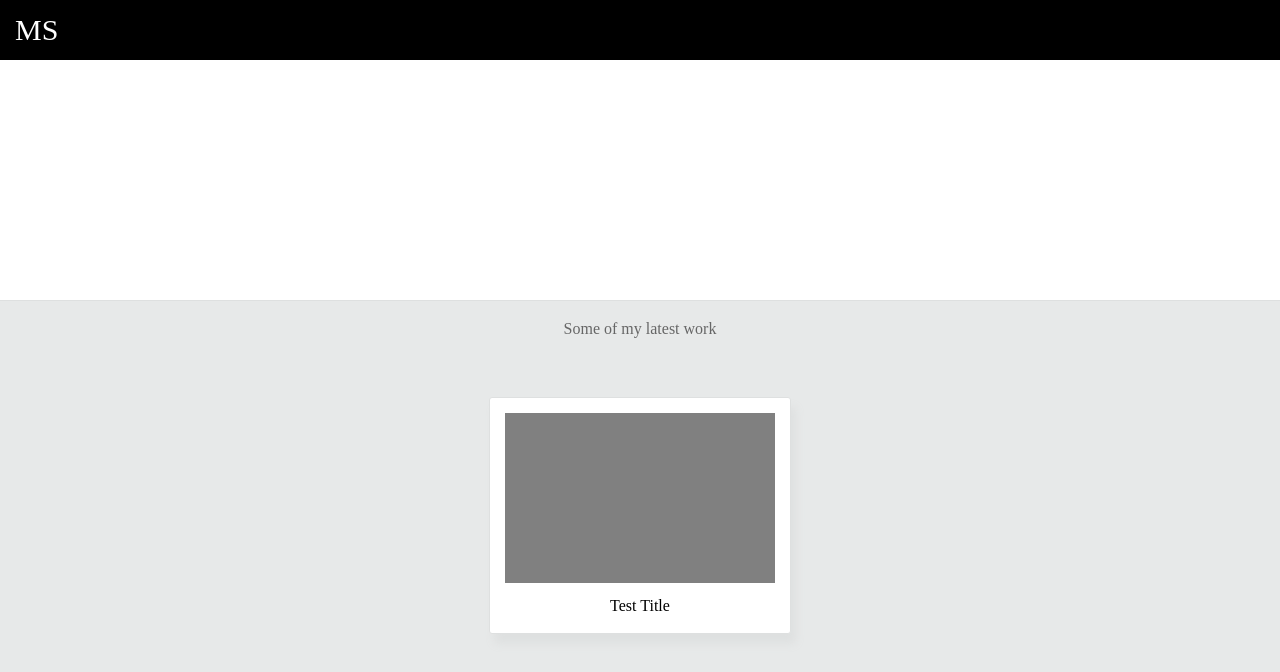
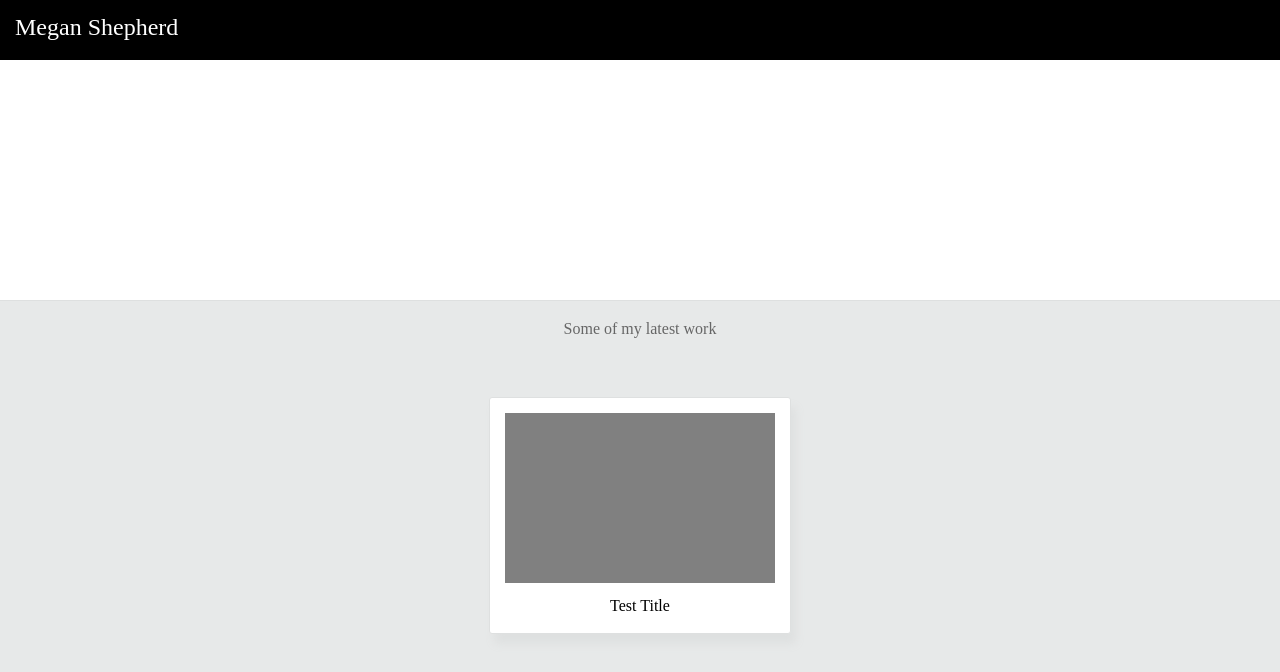
Before and after one commit to mobydickens/portfolio, a React (Create React App) app: page /#/ in a window 1280 px wide. Shown: the top 672 px of the page. Built offline with nearby package versions, Linux system fonts and the light colour scheme; the HTML template or start-up script is replaced by a standard one.

Commit message:
Header work

```diff
--- a/src/components/Header.jsx
+++ b/src/components/Header.jsx
@@ -1,5 +1,6 @@
 import React, { Component } from 'react';
 import styled from 'styled-components';
+import { withRouter } from 'react-router-dom';
 
 const StyledHeader = styled.header`
   display: flex;
@@ -7,24 +8,64 @@ const StyledHeader = styled.header`
   height: 60px;
   background-color: black;
 `
-
+// bars are white when menu is closed, grey when open
 const NavBars = styled.i`
+  color: ${props => props.inputColor};
+  font-size: 24px;
+  padding: 15px;
+`
+const Drop = styled.div`
+  position: absolute;
+  width: 100vw;
+  height: 50vh;
+  background-color: #333333;
+`
+const MenuItems = styled.div`
+  display: flex;
+  justify-content: center;
+  align-items: center;
+  height: 20%;
+  border-bottom: 1px solid rgb(73, 73, 73);
   color: white;
   font-size: 30px;
-  padding: 15px;
 `
 
-const Name = styled(NavBars)``
+const Name = styled(NavBars)`
+  color: white;
+`
 
 class Header extends Component {
+  state = {
+    hide: true
+  }
+
+  handleMenuClick = (route) => {
+    this.setState({ hide: true });
+    this.props.history.push(`/${route}`);
+  }
+
   render() {
+
     return (
-      <StyledHeader>
-        <Name>MS</Name>
-        <NavBars className="fas fa-bars"></NavBars>
-      </StyledHeader>
+      <div>
+        <StyledHeader>
+          <Name onClick={ () => this.props.history.push('/') }>Megan Shepherd</Name>
+          <NavBars
+            onClick={ () => this.setState({ hide: !this.state.hide }) }
+            className="fas fa-bars"
+            inputColor={ this.state.hide ? 'white' : 'rgb(73, 73, 73)' }>
+          </NavBars>
+        </StyledHeader>
+        { this.state.hide ? null :
+        <Drop>
+          <MenuItems onClick={ () => this.handleMenuClick('about') }>About</MenuItems>
+          <MenuItems onClick={ () => this.handleMenuClick('skills') }>Skills</MenuItems>
+          <MenuItems onClick={ () => this.handleMenuClick('projects') }>Projects</MenuItems>
+          <MenuItems onClick={ () => this.handleMenuClick('contact') }>Contact</MenuItems>
+        </Drop> }
+      </div>
     );
   }
 }
 
-export default Header;
+export default withRouter(Header);
```
